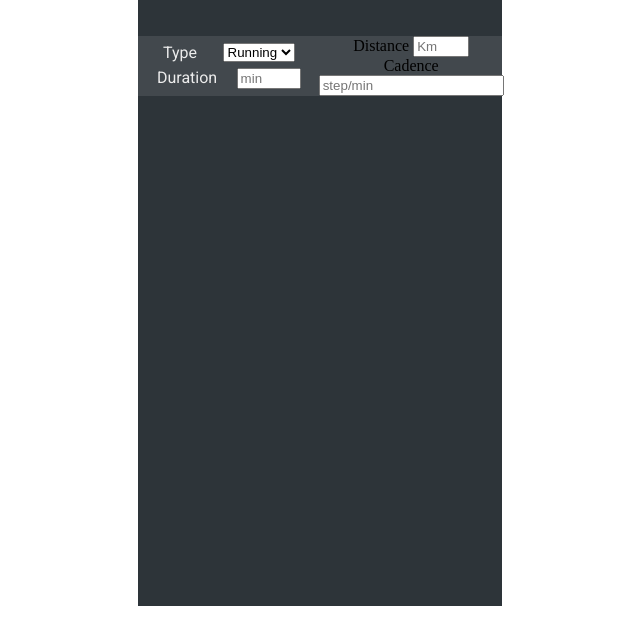
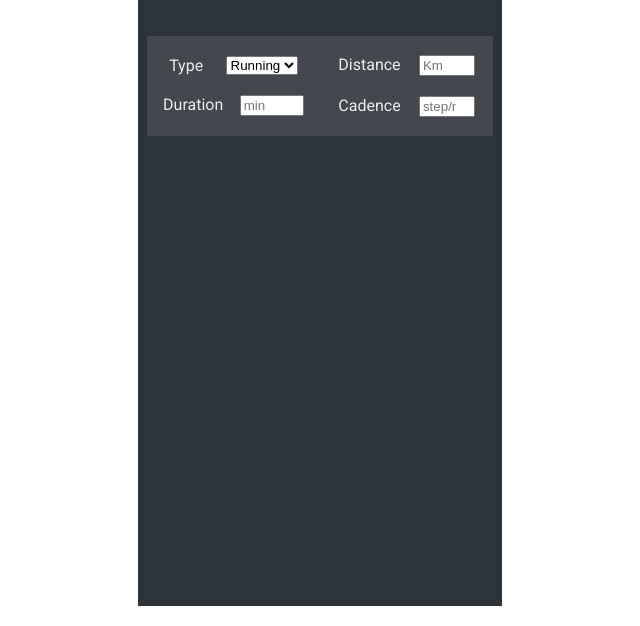
Before and after one commit to Ameer2000Mzori/Walk-Cycle-Maps, a website built with webpack: page src/index.html in a window 1280 px wide. Shown: the part 174-800 px from the top of the page, without its empty margins (320-960 px from the left). Built offline with nearby package versions, Linux system fonts and the light colour scheme; a web font is replaced by a local one.

Commit message:
added styling and elements

```diff
--- a/src/index.html
+++ b/src/index.html
@@ -58,7 +58,12 @@
                   </div>
                   <div class="new-Trip-Right-Inputs-2">
                     <label id="Cadence" for="Cadence">Cadence</label>
-                    <input type="Cadence" placeholder="step/min" min="15" />
+                    <input
+                      type="number"
+                      placeholder="step/min"
+                      min="15"
+                      max="60"
+                    />
                   </div>
                 </div>
               </div>
--- a/src/style.scss
+++ b/src/style.scss
@@ -78,12 +78,13 @@ body {
           justify-content: flex-start;
 
           .add-New-Trip-Card {
-            // width: 95%;
-            // height: 100px;
+            width: 95%;
+            height: 100px;
             background-color: #42484d;
             display: flex;
 
-            .new-Trip-Left-Inputs {
+            .new-Trip-Left-Inputs,
+            .new-Trip-Right-Inputs {
               width: 50%;
               text-align: start;
               align-items: start;
@@ -92,7 +93,9 @@ body {
               justify-content: space-evenly;
 
               .new-Trip-Left-Inputs-1,
-              .new-Trip-Left-Inputs-2 {
+              .new-Trip-Left-Inputs-2,
+              .new-Trip-Right-Inputs-1,
+              .new-Trip-Right-Inputs-2 {
                 color: $color-light--2;
                 font-family: $fontOne;
                 width: 100%;
@@ -103,15 +106,6 @@ body {
                 justify-content: space-evenly;
               }
             }
-
-            .new-Trip-Right-Inputs {
-              width: 50%;
-              text-align: center;
-              align-items: center;
-              display: flex;
-              flex-direction: column;
-              justify-content: center;
-            }
           }
         }
       }
```
Also changed, not shown: src/style.css, 1 other file.
